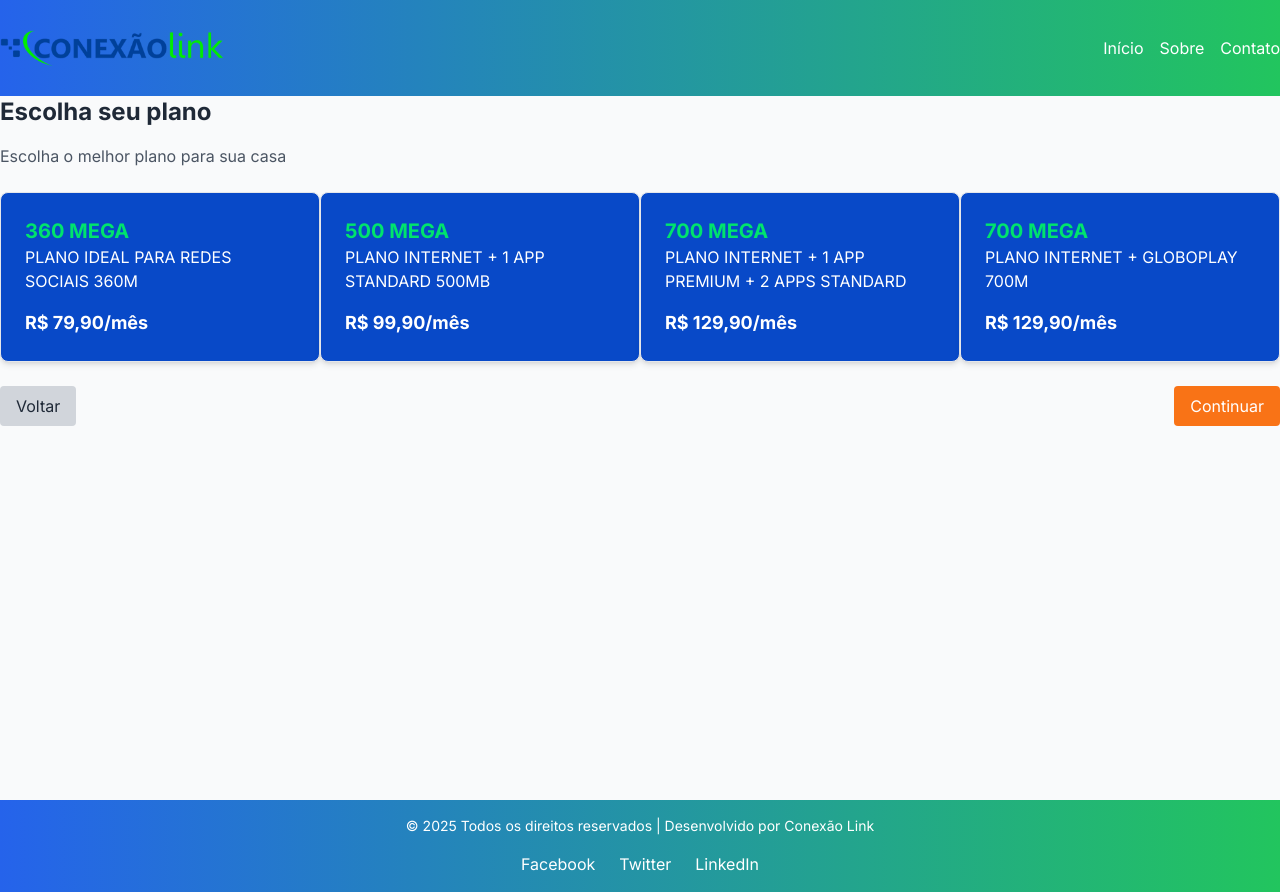
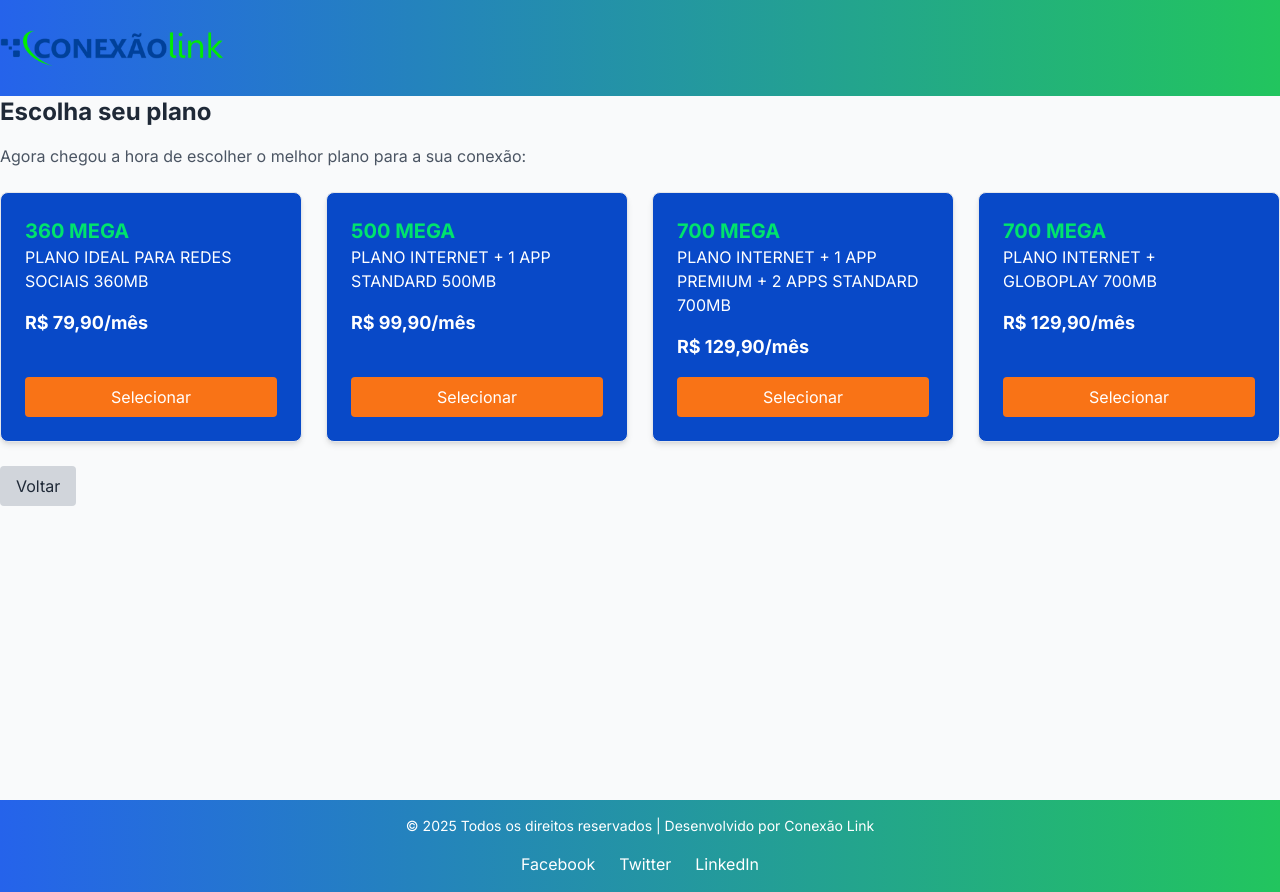
Before and after one commit to F4ntasma13/Lead-capture, a Next.js app: page /plan-selection in a window 1280 px wide. Built offline with nearby package versions, Linux system fonts and the light colour scheme.

Commit message:
atualização da pagina de planos

```diff
--- a/src/componets/pagePlanos/page/plan-selection.tsx
+++ b/src/componets/pagePlanos/page/plan-selection.tsx
@@ -1,72 +1,155 @@
-"use client"
+// "use client"
+
+// import { useRouter } from "next/navigation";
+
+// export default function PlanSelection() {
+//   const router = useRouter();
+//   return (
+//     <div className="min-h-screen bg-gray-50">
+//       <header className="bg-gradient-to-r from-blue-600 to-green-500 text-white py-4">
+//         <div className="container mx-auto flex justify-between items-center">
+//           <img src="/logoCl.png" alt="Logo" className="h-16" />
+//           <nav>
+//             <ul className="flex space-x-4">
+//               <li>
+//                 <a href="#home" className="hover:underline">
+//                   Início
+//                 </a>
+//               </li>
+//               <li>
+//                 <a href="#about" className="hover:underline">
+//                   Sobre
+//                 </a>
+//               </li>
+//               <li>
+//                 <a href="#contact" className="hover:underline">
+//                   Contato
+//                 </a>
+//               </li>
+//             </ul>
+//           </nav>
+//         </div>
+//       </header>
+//       <main className="container mx-auto">
+//         <h1 className="text-2xl font-bold text-gray-800 mb-4">Escolha seu plano</h1>
+//         <p className="text-gray-600 mb-6">Agora chegou a hora de escolher o melhor plano para a sua conexão!</p>
+//         <div className="grid grid-cols-1 md:grid-cols-3 lg:grid-cols-4 gap-6s">
+//           {[
+//             { speed: "360 MEGA", price: "R$ 79,90/mês", details: "PLANO IDEAL PARA REDES SOCIAIS 360M" },
+//             { speed: "500 MEGA", price: "R$ 99,90/mês", details: "PLANO INTERNET + 1 APP STANDARD 500MB" },
+//             { speed: "700 MEGA", price: "R$ 129,90/mês", details: "PLANO INTERNET + 1 APP PREMIUM + 2 APPS STANDARD" },
+//             { speed: "700 MEGA", price: "R$ 129,90/mês", details: "PLANO INTERNET + GLOBOPLAY 700M" },
+//           ].map((plan, index) => (
+//             <div
+//               key={index}
+//               className="bg-[#0849C8] shadow-md rounded-lg p-6 border border-gray-200 hover:shadow-lg"
+//             >
+//               <h2 className="text-xl font-bold text-[#00E36D]">{plan.speed}</h2>
+//               <p className="text-gray-600 text-white">{plan.details}</p>
+//               <p className="text-orange-500 font-bold text-white text-lg mt-4">{plan.price}</p>
+//             </div>
+//           ))}
+//         </div>
+//         <div className="flex justify-between mt-6">
+//           <button
+//             className="bg-gray-300 text-gray-800 px-4 py-2 rounded hover:bg-gray-400"
+//             onClick={() => router.back()}
+//           >
+//             Voltar
+//           </button>
+//           <button
+//             className="bg-orange-500 text-white px-4 py-2 rounded hover:bg-orange-600"
+//             onClick={() => router.push("/test")}
+//           >
+//             Continuar
+//           </button>
+//         </div>
+//       </main>
+
+//     </div>
+
+//   );
+// }
+
+
+"use client";
 
 import { useRouter } from "next/navigation";
 
-export default function PlanSelection() {
-  const router = useRouter();
+const PlanSelection: React.FC = () => {
+  const router = typeof window !== "undefined" ? useRouter() : null;
+
+  const plans = [
+    { speed: "360 MEGA", price: "R$ 79,90/mês", details: "PLANO IDEAL PARA REDES SOCIAIS 360MB" },
+    { speed: "500 MEGA", price: "R$ 99,90/mês", details: "PLANO INTERNET + 1 APP STANDARD 500MB" },
+    { speed: "700 MEGA", price: "R$ 129,90/mês", details: "PLANO INTERNET + 1 APP PREMIUM + 2 APPS STANDARD 700MB" },
+    { speed: "700 MEGA", price: "R$ 129,90/mês", details: "PLANO INTERNET + GLOBOPLAY 700MB" },
+  ];
+
+  const handleSelectPlan = async (plan: typeof plans[0]) => {
+    try {
+      const response = await fetch("/api/ixc-soft", {
+        method: "POST",
+        headers: { "Content-Type": "application/json" },
+        body: JSON.stringify(plan),
+      });
+
+      if (response.ok) {
+        alert(`Plano ${plan.speed} selecionado com sucesso!`);
+        if (router) {
+          router.push("/confirmacao"); // Redirecionar para a próxima etapa
+        }
+      } else {
+        const errorData = await response.json();
+        alert(errorData.message || "Erro ao selecionar o plano. Tente novamente.");
+      }
+    } catch (error) {
+      console.error("Erro ao conectar com a API:", error);
+      alert("Erro ao conectar com a API.");
+    }
+  };
+
   return (
     <div className="min-h-screen bg-gray-50">
       <header className="bg-gradient-to-r from-blue-600 to-green-500 text-white py-4">
         <div className="container mx-auto flex justify-between items-center">
           <img src="/logoCl.png" alt="Logo" className="h-16" />
-          <nav>
-            <ul className="flex space-x-4">
-              <li>
-                <a href="#home" className="hover:underline">
-                  Início
-                </a>
-              </li>
-              <li>
-                <a href="#about" className="hover:underline">
-                  Sobre
-                </a>
-              </li>
-              <li>
-                <a href="#contact" className="hover:underline">
-                  Contato
-                </a>
-              </li>
-            </ul>
-          </nav>
         </div>
       </header>
       <main className="container mx-auto">
         <h1 className="text-2xl font-bold text-gray-800 mb-4">Escolha seu plano</h1>
-        <p className="text-gray-600 mb-6">Escolha o melhor plano para sua casa</p>
-        <div className="grid grid-cols-1 md:grid-cols-3 lg:grid-cols-4 gap-6s">
-          {[
-            { speed: "360 MEGA", price: "R$ 79,90/mês", details: "PLANO IDEAL PARA REDES SOCIAIS 360M" },
-            { speed: "500 MEGA", price: "R$ 99,90/mês", details: "PLANO INTERNET + 1 APP STANDARD 500MB" },
-            { speed: "700 MEGA", price: "R$ 129,90/mês", details: "PLANO INTERNET + 1 APP PREMIUM + 2 APPS STANDARD" },
-            { speed: "700 MEGA", price: "R$ 129,90/mês", details: "PLANO INTERNET + GLOBOPLAY 700M" },
-          ].map((plan, index) => (
+        <p className="text-gray-600 mb-6">Agora chegou a hora de escolher o melhor plano para a sua conexão:</p>
+        <div className="grid grid-cols-1 md:grid-cols-2 lg:grid-cols-4 gap-6">
+          {plans.map((plan, index) => (
             <div
               key={index}
-              className="bg-[#0849C8] shadow-md rounded-lg p-6 border border-gray-200 hover:shadow-lg"
+              className="bg-[#0849C8] shadow-md rounded-lg p-6 border border-gray-200 hover:shadow-lg flex flex-col justify-between"
             >
-              <h2 className="text-xl font-bold text-[#00E36D]">{plan.speed}</h2>
-              <p className="text-gray-600 text-white">{plan.details}</p>
-              <p className="text-orange-500 font-bold text-white text-lg mt-4">{plan.price}</p>
+              <div>
+                <h2 className="text-xl font-bold text-[#00E36D]">{plan.speed}</h2>
+                <p className="text-gray-600 text-white">{plan.details}</p>
+                <p className="text-orange-500 font-bold text-white text-lg mt-4">{plan.price}</p>
+              </div>
+              <button
+                onClick={() => handleSelectPlan(plan)}
+                className="mt-4 bg-orange-500 text-white px-4 py-2 rounded hover:bg-orange-600"
+              >
+                Selecionar
+              </button>
             </div>
           ))}
         </div>
-        <div className="flex justify-between mt-6">
+        <div className="flex justify-start mt-6">
           <button
             className="bg-gray-300 text-gray-800 px-4 py-2 rounded hover:bg-gray-400"
-            onClick={() => router.back()}
+            onClick={() => router?.back()}
           >
             Voltar
           </button>
-          <button
-            className="bg-orange-500 text-white px-4 py-2 rounded hover:bg-orange-600"
-            onClick={() => router.push("/test")}
-          >
-            Continuar
-          </button>
         </div>
       </main>
+    </div>
+  );
+};
 
-    </div>
-
-  );
-}
+export default PlanSelection;
```
